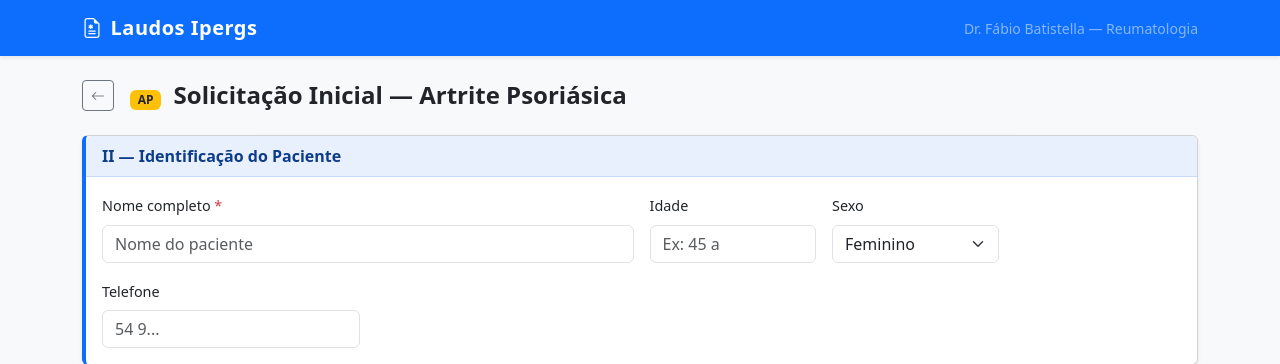
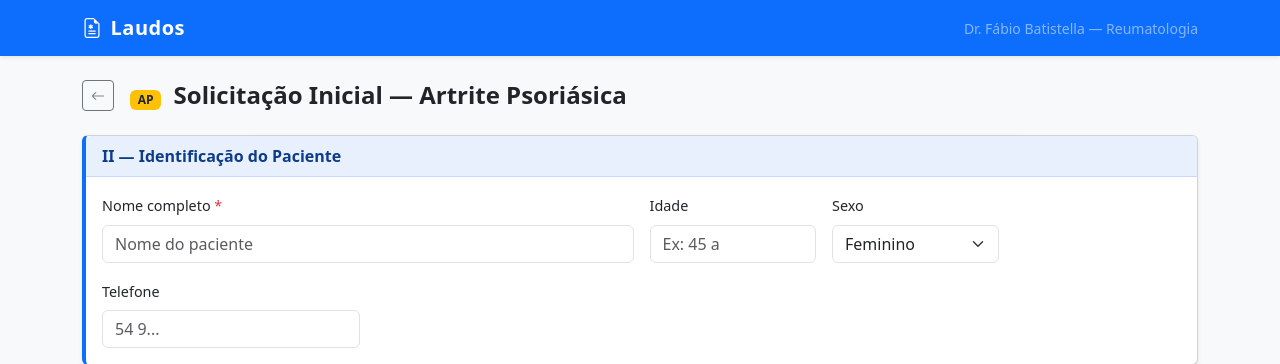
Before and after one commit to batistellareumatopf/laudo-ipergs, a Flask app: page /ap/inicial in a window 1280 px wide. Shown: the top 364 px of the page. Run offline with Flask 3, Linux system fonts and the light colour scheme.

Commit message:
renomear titulo para Laudos

```diff
--- a/templates/base.html
+++ b/templates/base.html
@@ -3,7 +3,7 @@
 <head>
     <meta charset="UTF-8">
     <meta name="viewport" content="width=device-width, initial-scale=1.0">
-    <title>{% block title %}Laudos Ipergs{% endblock %}</title>
+    <title>{% block title %}Laudos{% endblock %}</title>
     <link href="https://cdn.jsdelivr.net/npm/bootstrap@5.3.0/dist/css/bootstrap.min.css" rel="stylesheet">
     <link href="https://cdn.jsdelivr.net/npm/bootstrap-icons@1.10.5/font/bootstrap-icons.css" rel="stylesheet">
     <style>
@@ -60,7 +60,7 @@
 <nav class="navbar navbar-dark bg-primary shadow-sm mb-4">
     <div class="container">
         <a class="navbar-brand" href="/">
-            <i class="bi bi-file-earmark-medical me-2"></i>Laudos Ipergs
+            <i class="bi bi-file-earmark-medical me-2"></i>Laudos
         </a>
         <span class="text-white-50 small">Dr. Fábio Batistella — Reumatologia</span>
     </div>
```
